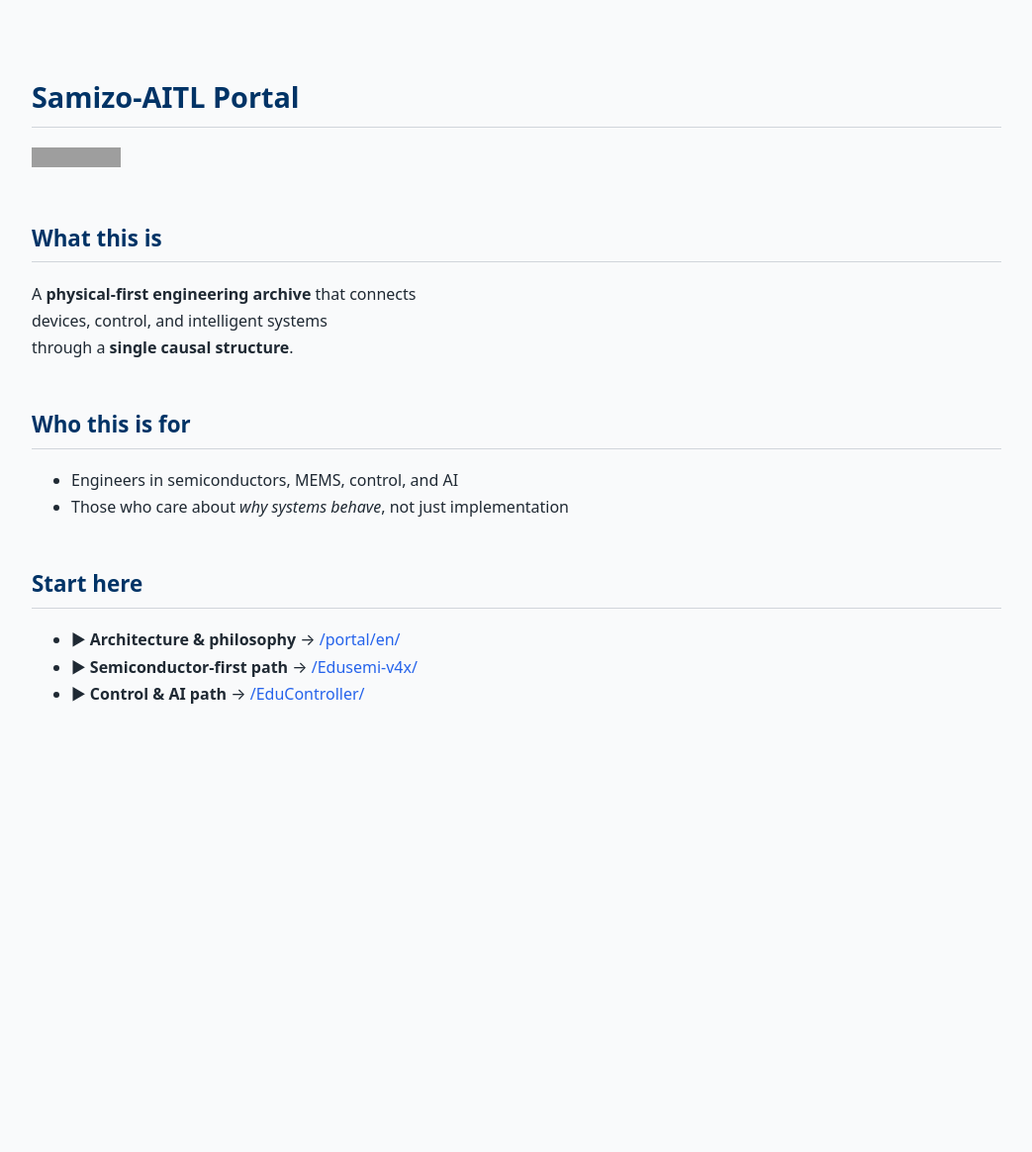
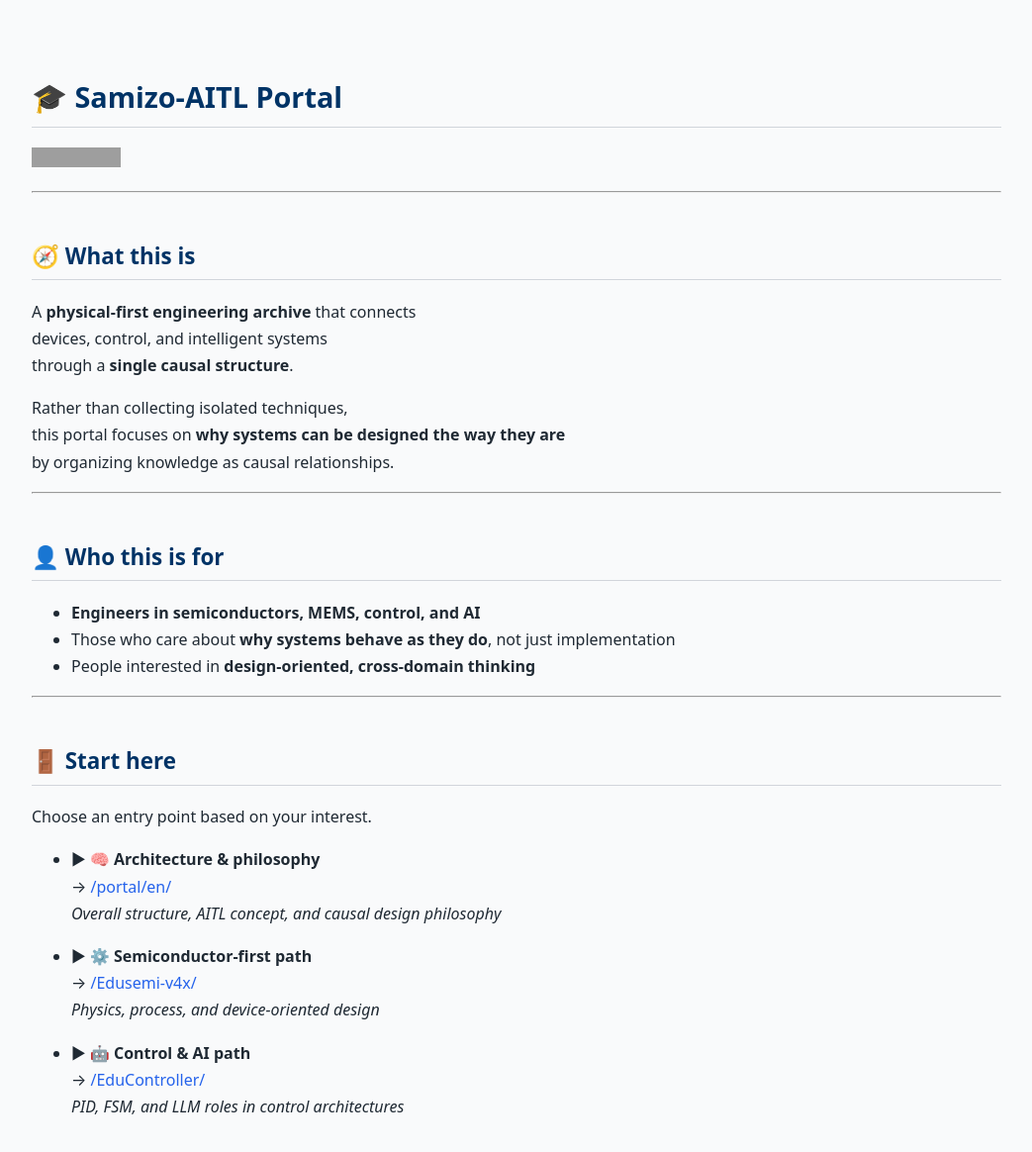
Before and after one commit to Samizo-AITL/Samizo-AITL.github.io, a Jekyll site: the page built from en/index.md, in a window 1280 px wide. Shown: the whole page at 99% size, without its empty margins (118-1161 px from the left). Built offline with Jekyll 4.4.1, drawn with Linux system fonts in a browser that asks for light colours; before the commit the page ends 900 px from its top, so only the background shows below that; grey boxes are pictures that could not be loaded.

Commit message:
Update index.md

```diff
--- a/en/index.md
+++ b/en/index.md
@@ -4,20 +4,41 @@ title: Samizo-AITL Portal
 description: A physical-first engineering archive integrating devices, control, and intelligence
 ---
 
-# Samizo-AITL Portal
+# 🎓 Samizo-AITL Portal
 
 [![Japanese Version](https://img.shields.io/badge/Japanese-Version-brightgreen?logo=github)](https://samizo-aitl.github.io/)
 
-## What this is
+---
+
+## 🧭 What this is
 A **physical-first engineering archive** that connects
 devices, control, and intelligent systems
 through a **single causal structure**.
 
-## Who this is for
-- Engineers in semiconductors, MEMS, control, and AI
-- Those who care about *why systems behave*, not just implementation
+Rather than collecting isolated techniques,
+this portal focuses on **why systems can be designed the way they are**
+by organizing knowledge as causal relationships.
 
-## Start here
-- ▶ **Architecture & philosophy** → [/portal/en/](/portal/en/)
-- ▶ **Semiconductor-first path** → [/Edusemi-v4x/](/Edusemi-v4x/)
-- ▶ **Control & AI path** → [/EduController/](/EduController/)
+---
+
+## 👤 Who this is for
+- **Engineers in semiconductors, MEMS, control, and AI**
+- Those who care about **why systems behave as they do**, not just implementation
+- People interested in **design-oriented, cross-domain thinking**
+
+---
+
+## 🚪 Start here
+Choose an entry point based on your interest.
+
+- ▶ 🧠 **Architecture & philosophy**
+  → [/portal/en/](/portal/en/)
+  *Overall structure, AITL concept, and causal design philosophy*
+
+- ▶ ⚙️ **Semiconductor-first path**
+  → [/Edusemi-v4x/](/Edusemi-v4x/)
+  *Physics, process, and device-oriented design*
+
+- ▶ 🤖 **Control & AI path**
+  → [/EduController/](/EduController/)
+  *PID, FSM, and LLM roles in control architectures*
```
